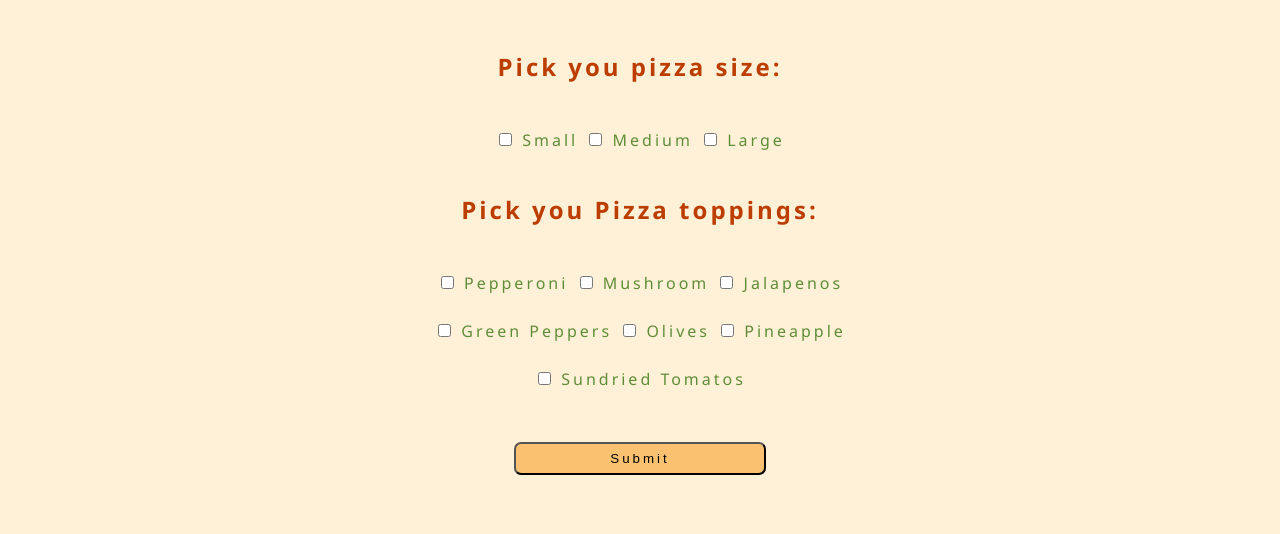
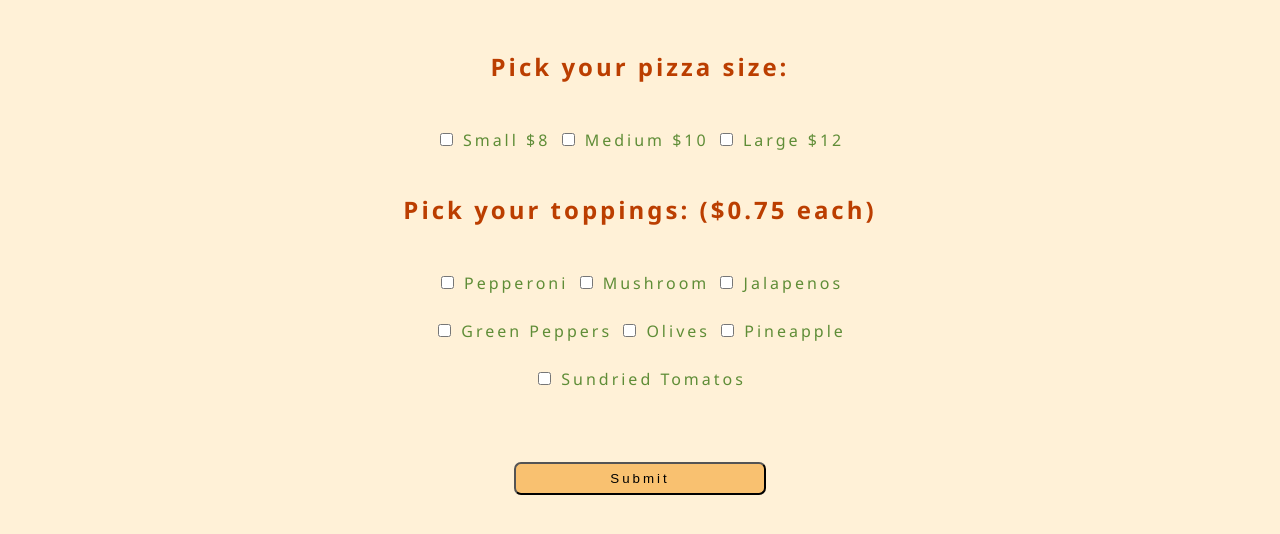
Before and after one commit to iletaSimonov/pizza-parlor, a plain HTML site: page index.html in a window 1280 px wide. Shown: the part 218-752 px from the top of the page. Drawn offline with Linux system fonts and the light colour scheme.

Commit message:
adds typo corrections

```diff
--- a/css/styles.css
+++ b/css/styles.css
@@ -35,3 +35,7 @@ input {
   background-color: #5F8D37;
   cursor: pointer;
 }
+
+#cost-display {
+  color: #5F8D37;
+}
--- a/index.html
+++ b/index.html
@@ -17,19 +17,19 @@
       <img src="pizza.jpg" alt="photo of pizza">
     </div>
     <h1>Pizza Parlor</h1>
-    <div id="toppings">
+    <div>
       <form id="pizza-form">
-        <h2>Pick you pizza size:</h2>
+        <h2>Pick your pizza size:</h2>
         <label for="size-select">
           <input type="checkbox" name="size" value="Small">
-          Small
+          Small $8
           <input type="checkbox" name="size" value="Medium">
-          Medium
+          Medium $10
           <input type="checkbox" name="size" value="Large">
-          Large
+          Large $12
         </label>
         <br><br>
-        <h2>Pick you Pizza toppings:</h2>
+        <h2>Pick your toppings: ($0.75 each)</h2>
         <label for="toppings-select">
           <input type="checkbox" name="toppings" value="Pepperoni">
           Pepperoni
@@ -48,10 +48,9 @@
           <input type="checkbox" name="toppings" value="Sundried Tomatos"> Sundried Tomatos
         </label>
         <br><br>
+        <h2 id="cost-display"></h2>
         <input type="submit" value="Submit" id="submit">
       </form>
-
-      <h2 id="cost-display"></h2>
     </div>
   </body>
 </html>
--- a/js/scripts.js
+++ b/js/scripts.js
@@ -31,6 +31,8 @@ Pizza.prototype.getCost = function() {
   };
 };
 
+
+
 // UI Logic
 
 document.addEventListener('DOMContentLoaded', () => {
@@ -55,6 +57,6 @@ document.addEventListener('DOMContentLoaded', () => {
     const myPizza = new Pizza(size, toppings);
     const cost = myPizza.getCost();
 
-    display.textContent = `Total cost: $${cost.totalCost.toFixed(2)} (Size Cost: $${cost.basePrice.toFixed(2)}, Topping Cost: $${cost.toppingPrice.toFixed(2)})`;
+    display.textContent = `Total cost: $${cost.totalCost.toFixed(2)}`;
   });
 });
```
